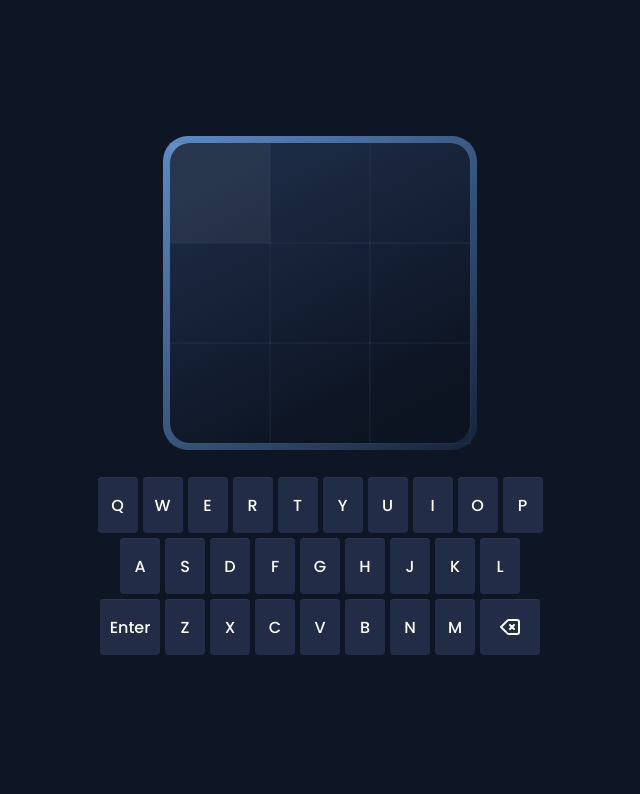
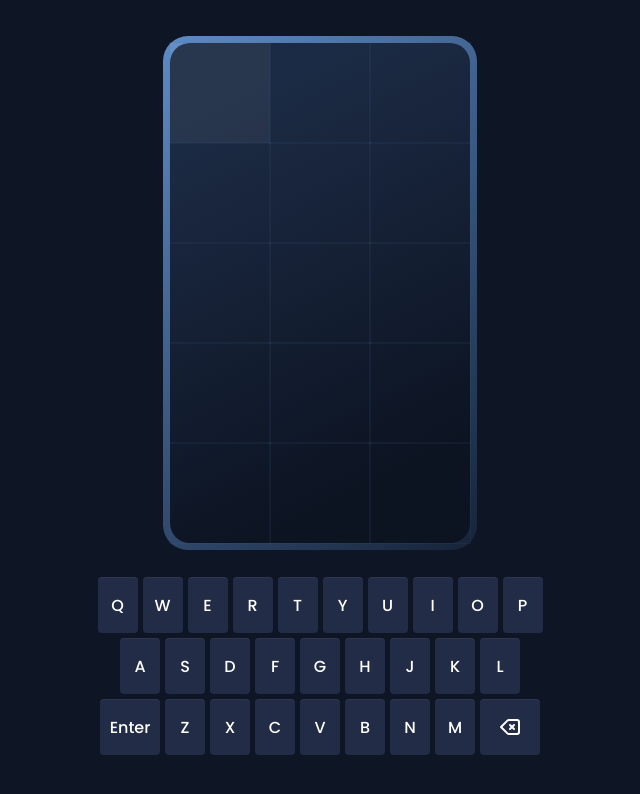
Before and after one commit to JaavierR/vue-wordle, a Vue app: page / in a window 1280 px wide. Shown: the top 794 px of the page, without its empty margins (320-960 px from the left). Built offline with nearby package versions, Linux system fonts and the light colour scheme.

Commit message:
feat: :sparkles: pick word from predifined list

```diff
--- a/src/data/words.ts
+++ b/src/data/words.ts
@@ -1,4 +1,34 @@
-export default [
+export const theWords = [
+    'cat',
+    'dog',
+    'kid',
+    'mom',
+    'big',
+    'hat',
+    'pig',
+    'boy',
+    'yay',
+    'can',
+    'arm',
+    'ran',
+    'run',
+    'sun',
+    'fun',
+    'hit',
+    'sit',
+    'sad',
+    'hot',
+    'far',
+    'mad',
+    'lip',
+    'mud',
+    'pot',
+    'cut',
+    'bad',
+    'try',
+]
+
+export const allWords = [
     'aah',
     'aal',
     'aas',
--- a/src/views/Home.vue
+++ b/src/views/Home.vue
@@ -1,12 +1,14 @@
 <script setup lang="ts">
 import Tile from '@/class/Tile'
-import words from '@/data/words'
+import { allWords, theWords } from '@/data/words'
 
-const theWord = 'Cat'.toLowerCase()
+const guessAllowed = 5
+const theWord = ref(theWords[Math.floor(Math.random() * theWords.length)])
 const state = ref('active')
 const errors = ref(false)
 const message = ref('')
 const currentRowIndex = ref(0)
+
 const currentRow = computed(() => board.value[currentRowIndex.value])
 const currentGuess = computed(() =>
     currentRow.value.map((tile) => tile.letter).join('')
@@ -17,8 +19,11 @@ const remainingGuesses = computed(
 )
 
 const board = ref(
-    Array.from({ length: 3 }, () => {
-        return Array.from({ length: 3 }, (_, index) => new Tile(index))
+    Array.from({ length: guessAllowed }, () => {
+        return Array.from(
+            { length: theWord.value.length },
+            (_, index) => new Tile(index)
+        )
     })
 )
 
@@ -52,25 +57,25 @@ const emptyTile = () => {
 }
 
 const submitGuess = () => {
-    let guess = currentGuess.value
+    let guess = currentGuess.value.toLowerCase()
 
-    if (guess.length < theWord.length) return
+    if (guess.length < theWord.value.length) return
 
-    if (!words.includes(guess)) {
+    if (!allWords.includes(guess)) {
         errors.value = true
         return showMessage('Not in word list')
     }
 
-    Tile.updateStatusesForRow(currentRow.value, theWord)
+    Tile.updateStatusesForRow(currentRow.value, theWord.value)
 
-    if (guess === theWord) {
+    if (guess === theWord.value) {
         state.value = 'completed'
         return showMessage('Genius')
     }
 
     if (!remainingGuesses.value) {
         state.value = 'completed'
-        return showMessage(theWord, 0)
+        return showMessage(theWord.value, 0)
     }
 
     currentRowIndex.value++
```
